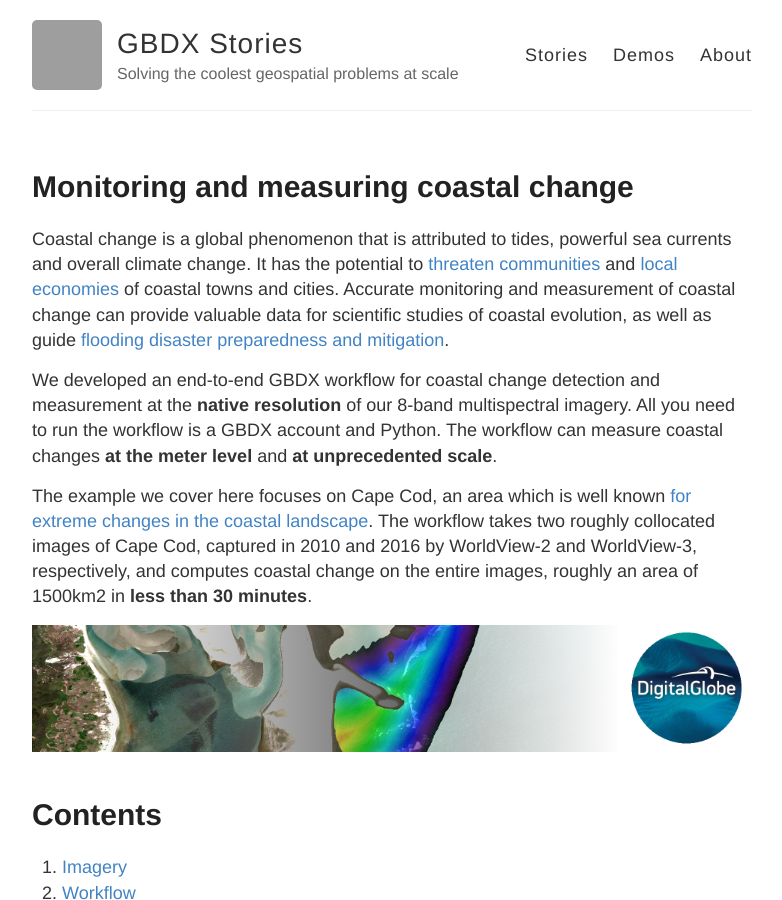
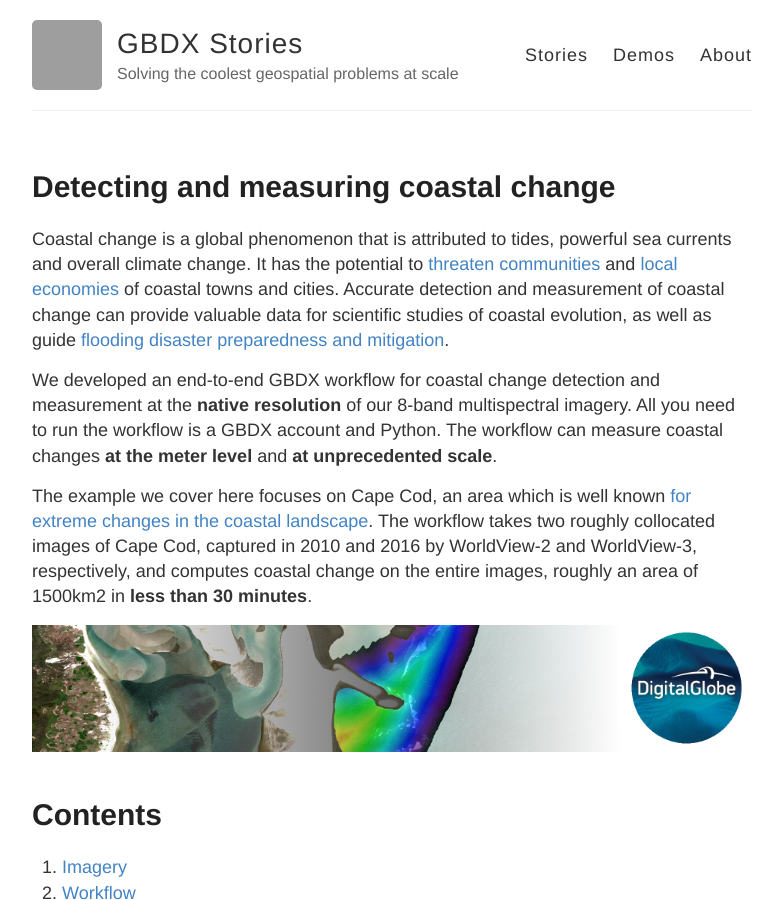
Before and after one commit to neoocm/PlatformStories.github.io, a Jekyll site: the page built from _posts/2016-10-12-coastal-change.md, in a window 1280 px wide and 900 px high. Shown: the whole window, without its empty margins (248-1030 px from the left). Built offline with Jekyll 4.4.1, drawn with Linux system fonts in a browser that asks for light colours; grey boxes are pictures that could not be loaded.

Commit message:
changed title

```diff
--- a/_posts/2016-10-12-coastal-change.md
+++ b/_posts/2016-10-12-coastal-change.md
@@ -1,11 +1,11 @@
 ---
 layout: post
-title: Monitoring and measuring coastal change
+title: Detecting and measuring coastal change
 ---
 
 Coastal change is a global phenomenon that is attributed to tides, powerful sea currents and overall climate change. It has the potential to [threaten communities](http://www.nytimes.com/2016/09/04/science/flooding-of-coast-caused-by-global-warming-has-already-begun.html?_r=0)
 and [local economies](https://www.bostonglobe.com/lifestyle/real-estate/2014/09/13/climate-change-concerns-weigh-cape-home-buying-decisions/SnTafe2lwWiOsLt5AtezHK/story.html)
-of coastal towns and cities. Accurate monitoring and measurement of coastal change
+of coastal towns and cities. Accurate detection and measurement of coastal change
 can provide valuable data for scientific studies of coastal evolution, as well as guide [flooding disaster preparedness and mitigation](https://msc.fema.gov/portal).
 
 We developed an end-to-end GBDX workflow for coastal change detection and measurement at the **native resolution** of our 8-band multispectral imagery. All you need to run the workflow is a GBDX account and Python. The workflow can measure coastal changes **at the meter level** and **at unprecedented scale**.
```
